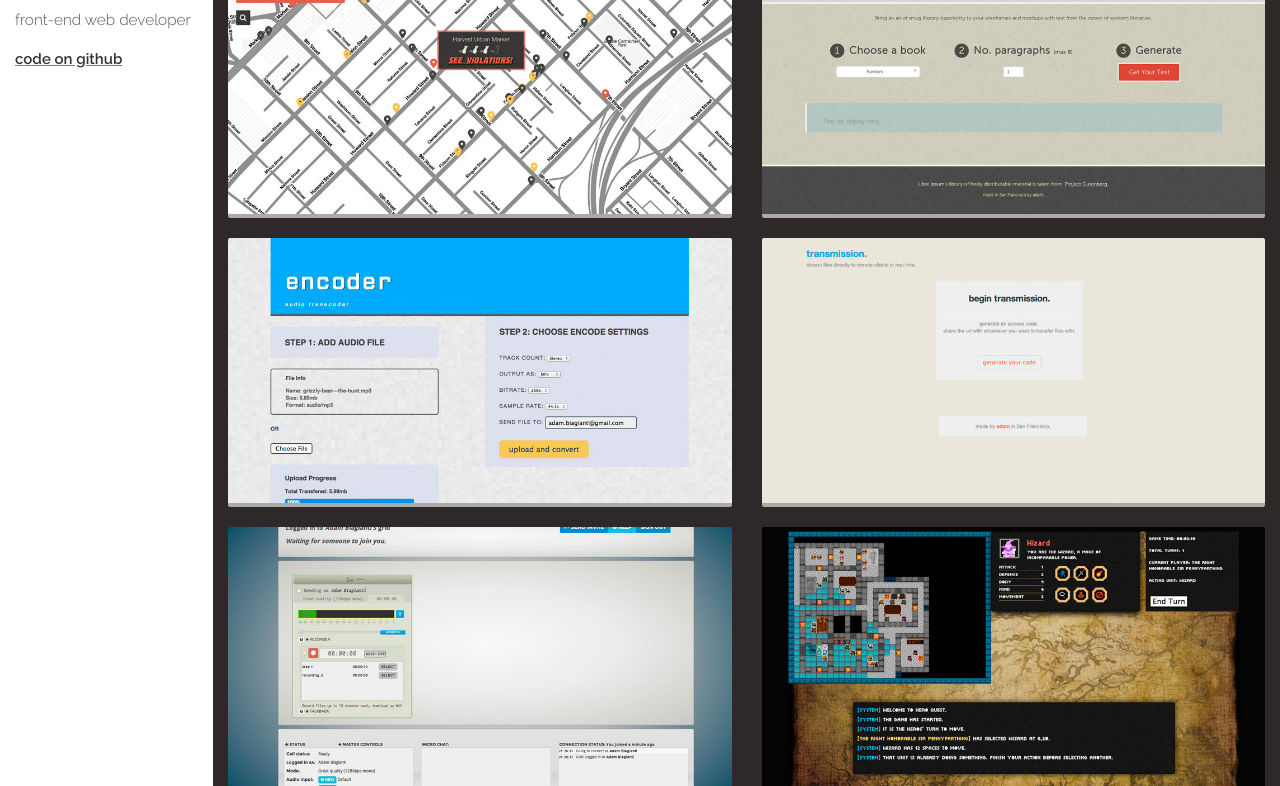
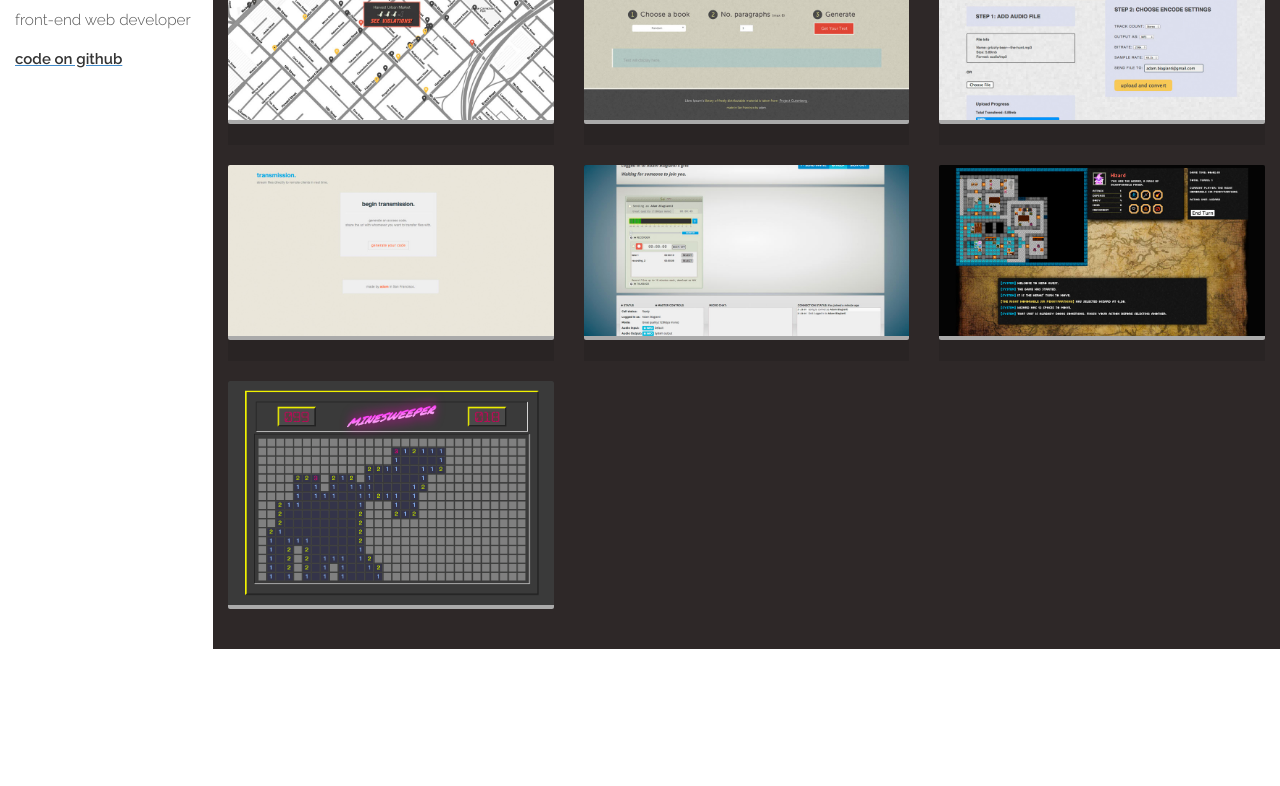
Before and after one commit to el-mapache/website, a website: page index.html in a window 1280 px wide. Shown: the part 101-887 px from the top of the page. After the commit the page ends 800 px from the top, so only its background shows below. Drawn offline with Linux system fonts and the light colour scheme.

Commit message:
Updates to text and css

```diff
--- a/css/styles.css
+++ b/css/styles.css
@@ -220,7 +220,7 @@ a:focus, button:focus {
 .media-box {
   background: rgba(0,0,0,0.1);
   position: relative;
-  min-height: 266px;
+  min-height: 196px;
   margin-bottom: 20px;
 }
 
--- a/index.html
+++ b/index.html
@@ -12,7 +12,7 @@
     <div class="row">
       {{ for (var i = 0; i < it.data.length; i++) { }}
         {{ var project = it.data[i]; }}
-        <div class="col-md-6">
+        <div class="col-md-4">
           <div class="media-box" data-index="{{= i}}">
             <img src="images/{{= project.file}}"/>
           </div>
--- a/projects.json
+++ b/projects.json
@@ -2,7 +2,7 @@
   "projects": [
     {
       "name": "RATings",
-      "tech": "Ruby on Rails, Angular",
+      "tech": "Ruby on Rails, Angular, postgreSQL",
       "blurb": "San Francisco restaurant cleanliness scores.",
       "description": "RATings (pronounced RAT-ings) uses data from the city of San Francisco's health department to display an interactive map of restaurants in the city and their food safety inspection scores. Businesses are given a score of zero to four rats depending on the severity of their violations.  Historical scores and violations are provided as well as the status of the violations. The backend uses Rails to expose a simple API that feeds an Angular js front-end. This project was undertaken as an exercise in learning Angular js and to explore public data in a novel way.",
       "uri": "http://ratings.availableforfriendship.com",
@@ -12,7 +12,7 @@
     },
     {
       "name": "Libre Ipsum",
-      "tech": "Sinatra, jQuery",
+      "tech": "Sinatra, Redis, jQuery",
       "blurb": "Placeholder text from Project Gutenberg.",
       "description": "Libre Ipsum is a placeholder text generator that pulls material from Project Gutenberg, an online repository of books in the public domain. It fetches and parses a daily RSS feed that contains the latest books added to Project Gutenberg. The user chooses a book and a number of paragraphs; text from the book is displayed randomly. The backend is comprised of several pieces: a small Sinatra application to handle requests and process the books, a Redis database for simple IP based request throttling, and a text file which serves as a manifest of all available books. The front-end is written in jQuery.",
       "uri": "http://libre-ipsum.availableforfriendship.com",
@@ -22,7 +22,7 @@
     },
     {
       "name": "Encoder",
-      "tech": "Express, Angular",
+      "tech": "Express, Redis, Angular",
       "blurb": "ffmpeg backed audio transcoder.",
       "description": "The first web app I created, Encoder is an audio transcoder that allows users to upload an audio file and convert it to one of several different formats. The file is processed using ffmpeg and an email is sent to the user with a link to the converted file. It uses Redis and a queueing library to manage file conversion and email jobs. This application was recently rewritten in Express from pure Node, with Angular providing the front-end functionality.",
       "uri": "",
@@ -34,7 +34,7 @@
       "name": "Transmission",
       "tech": "Express, Backbone",
       "blurb": "Real-time file streaming between multiple peers.",
-      "description": "Using Node's binary websocket library BinaryJS, this application allows for real-time file streaming from one connected client to each of the other connected clients. It chunks a file to the back-end server, and pipes the chunks to each client connection. Files are not stored on the server, they are assembled client-side and saved to the user's computer. The front-end is a small backbone application that utilizes the File API to recreate files from the original chunks of data. When I discovered BinaryJS, the idea for this project came to me almost immediately.",
+      "description": "Using Node's binary websocket library BinaryJS, this application allows for real-time file streaming from one connected client to each of the other connected clients. It chunks a file to the back-end server, and pipes the chunks to each client connection. Files are not stored on the server, they are assembled client-side and saved to the user's computer. The front-end is a small backbone application that utilizes the File API to recreate files from the original chunks of data.",
       "uri": "",
       "repo": "https://github.com/el-mapache/transmission",
       "file": "transmission.jpg",
@@ -44,7 +44,7 @@
       "name": "SC-Now Recorder",
       "tech": "Angular",
       "blurb": "Record module for Source-Now web audio app.",
-      "description": "Recorder module written for Source-Elements' web only audio communication tool. Based on Matt Diamond's excellent RecorderJS library, this module makes a number of modifications to allow audio files of any duration to be recorded and saved without consuming all of the user's system resources. Originally written as a stand-alone demo, I adapted it into an Angular application for use with Source-Elements' existing front-end infrastructure.",
+      "description": "Recorder module written for Source-Elements' web only audio collaboration tool. Based on Matt Diamond's excellent RecorderJS library, this module makes a number of modifications. Rather than recording storing all audio in a single buffer, it writes many small files (using Chrome's FileSystem API) and then assembles them into a single WAV file once the recording is complete. This allows audio files of any duration to be recorded and saved without consuming all of the user's system's resources. Originally written as a stand-alone demo, I adapted it into an Angular application for use with Source-Elements' existing front-end infrastructure.",
       "uri": "https://now.source-elements.com/#!/",
       "repo": "https://github.com/el-mapache/cassette",
       "file": "scnow.jpg",
@@ -64,7 +64,7 @@
       "name": "Minesweeper",
       "tech": "React, Webpack",
       "blurb": "Minesweeper just like your Windows 3.1 used to make.",
-      "description": "Javascript implementation of minesweeper, written to further my React knowledge. A handful of components, a simple store to hold the state of the game, and an implementation of the floodfill algorithm are the only pieces needed to recreate the game. \n\n Playing this game is as annoyingly difficult as I remember it being!",
+      "description": "I wrote this Javascript implementation of minesweeper to get more comfortable using React. A handful of components, a simple store to hold the state of the game, and an implementation of the floodfill algorithm are the only pieces needed to recreate the game. \n\n In case you were wondering, this game is still super annoying to play.",
       "uri": "https://el-mapache.github.io/minesweeper",
       "repo": "https://github.com/el-mapache/minesweeper",
       "file": "minesweeper.png",
```
Also changed, not shown: build/css/styles.min.css.
